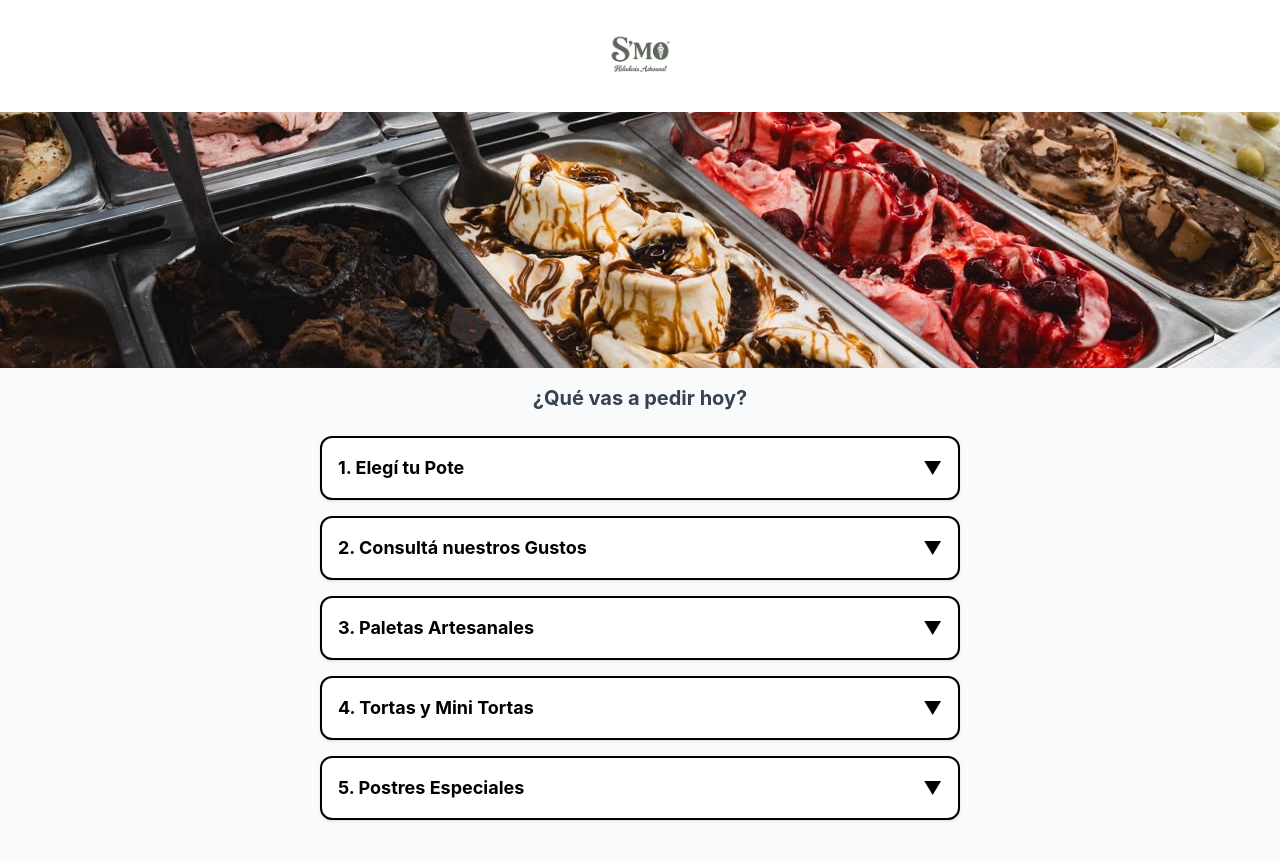
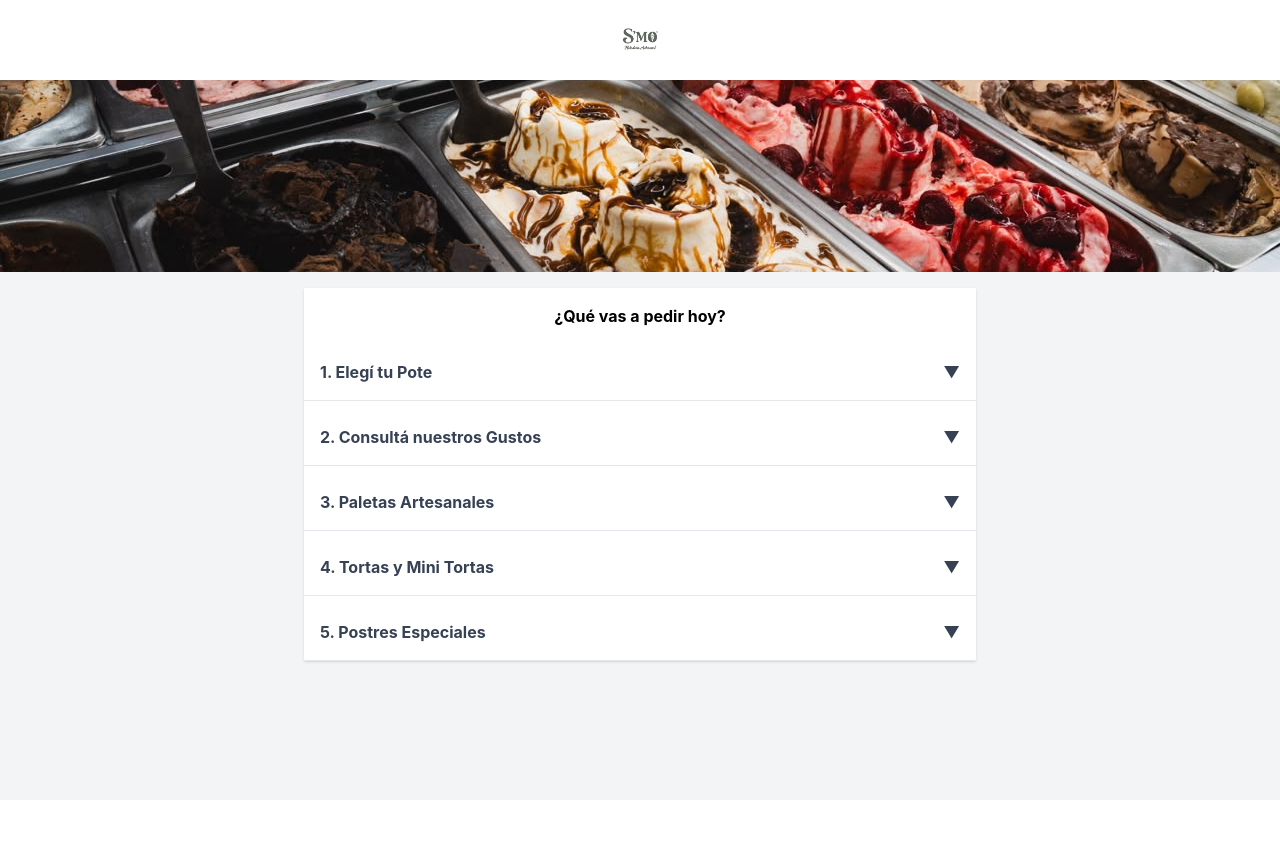
Before and after one commit to FernandoSantos-7/heladeria-smo-v2, a React (Vite) app: page / in a window 1280 px wide. Shown: the top 860 px of the page. After the commit the page ends 800 px from the top, so only its background shows below. Built offline with nearby package versions, Linux system fonts and the light colour scheme.

Commit message:
Corrección: categorías separadas y diseño original

```diff
--- a/src/App.jsx
+++ b/src/App.jsx
@@ -7,80 +7,70 @@ import { postres } from './data/postres';
 import logo from './assets/logo-smo.png';
 import banner from './assets/banner-vitrina.jpeg';
 
-// Componente reutilizable para los desplegables
 const Acordeon = ({ titulo, children }) => {
   const [abierto, setAbierto] = useState(false);
   return (
-    <section className="mb-4">
+    <section className="mb-2">
       <button
         onClick={() => setAbierto(!abierto)}
-        className="w-full flex justify-between items-center p-4 bg-white border-2 border-smo-verde rounded-xl shadow-sm text-smo-verde font-bold text-lg hover:bg-green-50 transition-all"
+        className="w-full flex justify-between items-center p-4 bg-white border-b border-gray-200 font-bold text-gray-700 hover:bg-gray-50"
       >
         {titulo}
         <span>{abierto ? '▲' : '▼'}</span>
       </button>
-      {abierto && <div className="p-4 bg-white border-x border-b border-green-100 rounded-b-xl animate-fade-in">{children}</div>}
+      {abierto && <div className="p-4 bg-gray-50">{children}</div>}
     </section>
   );
 };
 
 function App() {
+  // Definimos las categorías exactas que querés mostrar
+  const categorias = ['Chocolate', 'Cremas', 'Dulce de Leche', 'Frutales'];
+
   return (
-    <div className="min-h-screen bg-gray-50 pb-10">
-      <header className="flex justify-center p-4 bg-white shadow-md">
-        <img src={logo} alt="Logo S'MO" className="h-20" />
+    <div className="min-h-screen bg-gray-100 pb-10">
+      <header className="flex justify-center p-4 bg-white shadow-sm">
+        <img src={logo} alt="Logo S'MO" className="h-12" />
       </header>
 
-      <section className="w-full h-64 overflow-hidden">
+      <section className="w-full h-48 overflow-hidden">
         <img src={banner} alt="Vitrina" className="w-full h-full object-cover" />
       </section>
 
-      <main className="max-w-2xl mx-auto p-4">
-
-        <h2 className="text-xl font-bold text-center text-gray-700 mb-6">¿Qué vas a pedir hoy?</h2>
+      <main className="max-w-2xl mx-auto mt-4 bg-white shadow-sm">
+        <h2 className="text-center font-bold p-4">¿Qué vas a pedir hoy?</h2>
 
         <Acordeon titulo="1. Elegí tu Pote">
           {productos.potes.map(p => (
-            <div key={p.id} className="p-3 border-b last:border-0 flex justify-between items-center">
-              <span className="font-medium text-gray-800">{p.nombre}</span>
-              <button className="bg-smo-verde text-white px-4 py-1 rounded-lg text-sm">Agregar</button>
-            </div>
+            <div key={p.id} className="p-2 border-b">{p.nombre}</div>
           ))}
         </Acordeon>
 
         <Acordeon titulo="2. Consultá nuestros Gustos">
-          {catalogo.helados.map((h) => (
-            <div key={h.id} className="p-3 border-b last:border-0">
-              <h3 className="font-bold text-smo-verde">{h.nombre}</h3>
-              <p className="text-xs text-gray-500">{h.descripcion}</p>
+          {categorias.map(cat => (
+            <div key={cat} className="mb-4">
+              <h3 className="font-bold text-sm text-smo-verde uppercase border-b border-smo-verde mb-2">{cat}</h3>
+              {catalogo.helados.filter(h => h.categoria === cat).map(h => (
+                <div key={h.id} className="mb-2">
+                  <p className="font-bold text-gray-800">{h.nombre}</p>
+                  <p className="text-xs text-gray-500">{h.descripcion}</p>
+                </div>
+              ))}
             </div>
           ))}
         </Acordeon>
 
         <Acordeon titulo="3. Paletas Artesanales">
-          {paletas.map((p) => (
-            <div key={p.id} className="p-3 border-b last:border-0">
-              <h3 className="font-bold text-smo-verde">{p.nombre}</h3>
-            </div>
-          ))}
+          {paletas.map(p => <div key={p.id} className="p-2 border-b">{p.nombre}</div>)}
         </Acordeon>
 
         <Acordeon titulo="4. Tortas y Mini Tortas">
-          {[...tortas.mini, ...tortas.grandes].map(t => (
-            <div key={t.id} className="p-3 border-b last:border-0">
-              <h3 className="font-bold text-smo-verde">{t.nombre}</h3>
-            </div>
-          ))}
+          {[...tortas.mini, ...tortas.grandes].map(t => <div key={t.id} className="p-2 border-b">{t.nombre}</div>)}
         </Acordeon>
 
         <Acordeon titulo="5. Postres Especiales">
-          {postres.map((p) => (
-            <div key={p.id} className="p-3 border-b last:border-0">
-              <h3 className="font-bold text-smo-verde">{p.nombre}</h3>
-            </div>
-          ))}
+          {postres.map(p => <div key={p.id} className="p-2 border-b">{p.nombre}</div>)}
         </Acordeon>
-
       </main>
     </div>
   );
```
